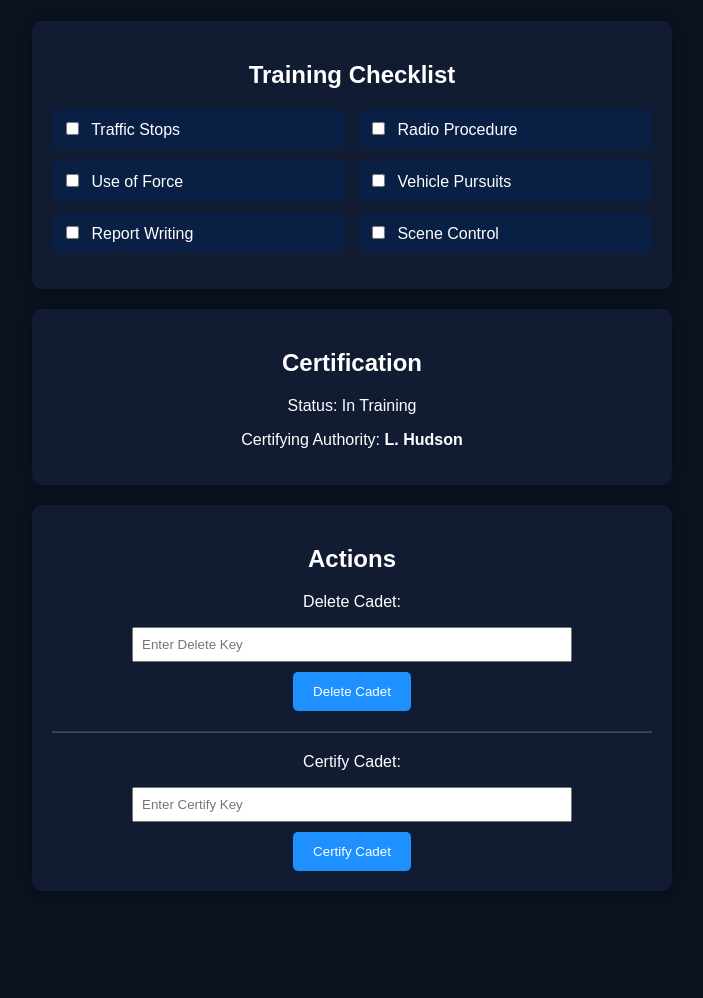
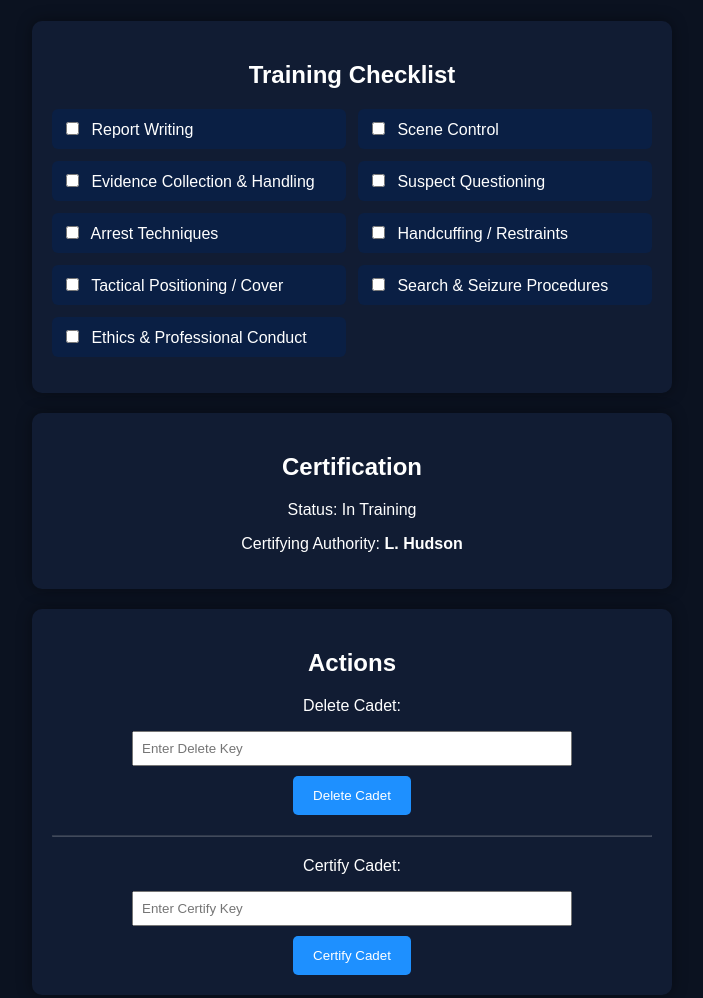
Before and after one commit to ExtraSwiffy/vlifelspd.github.io, a plain HTML site: page cadet.html in a window 1280 px wide. Shown: the whole page, without its empty margins (288-991 px from the left). Before the commit the page ends 911 px from the top, so only its background shows below. Drawn offline with Linux system fonts and the light colour scheme; no server answers.

Commit message:
Update cadet.html

```diff
--- a/cadet.html
+++ b/cadet.html
@@ -12,13 +12,16 @@
 <div class="card">
   <h2>Training Checklist</h2>
   <div class="checklist">
-    <label><input type="checkbox" data-item="traffic"> Traffic Stops</label>
-    <label><input type="checkbox" data-item="radio"> Radio Procedure</label>
-    <label><input type="checkbox" data-item="useOfForce"> Use of Force</label>
-    <label><input type="checkbox" data-item="pursuits"> Vehicle Pursuits</label>
     <label><input type="checkbox" data-item="reports"> Report Writing</label>
-    <label><input type="checkbox" data-item="scene"> Scene Control</label>
-  </div>
+  <label><input type="checkbox" data-item="scene"> Scene Control</label>
+  <label><input type="checkbox" data-item="evidence"> Evidence Collection & Handling</label>
+  <label><input type="checkbox" data-item="suspectInterviews"> Suspect Questioning</label>
+  <label><input type="checkbox" data-item="arrest"> Arrest Techniques</label>
+  <label><input type="checkbox" data-item="handcuffing"> Handcuffing / Restraints</label>
+  <label><input type="checkbox" data-item="tactics"> Tactical Positioning / Cover</label>
+  <label><input type="checkbox" data-item="search"> Search & Seizure Procedures</label>
+  <label><input type="checkbox" data-item="ethics"> Ethics & Professional Conduct</label>
+</div>
   <p id="progress"></p>
 </div>
 
```
